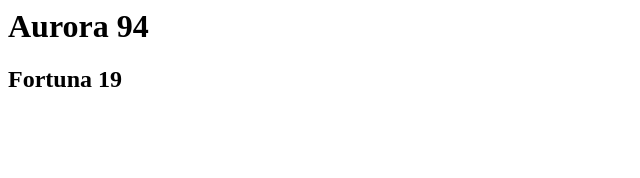
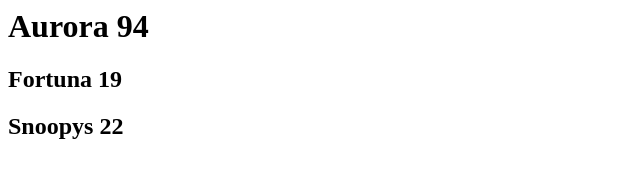
Before and after one commit to eduym17/eyAsteroi.dev, a plain HTML site: page index.html in a window 1280 px wide. Shown: the whole page, without its empty margins (0-640 px from the left). Drawn offline with Linux system fonts and the light colour scheme.

Commit message:
Update index.html

```diff
--- a/index.html
+++ b/index.html
@@ -2,5 +2,6 @@
   <body>
     <h1>Aurora 94</h1>
     <h2>Fortuna 19</h2>
+    <h2>Snoopys 22</h2>
   </body>
 </html>
```
